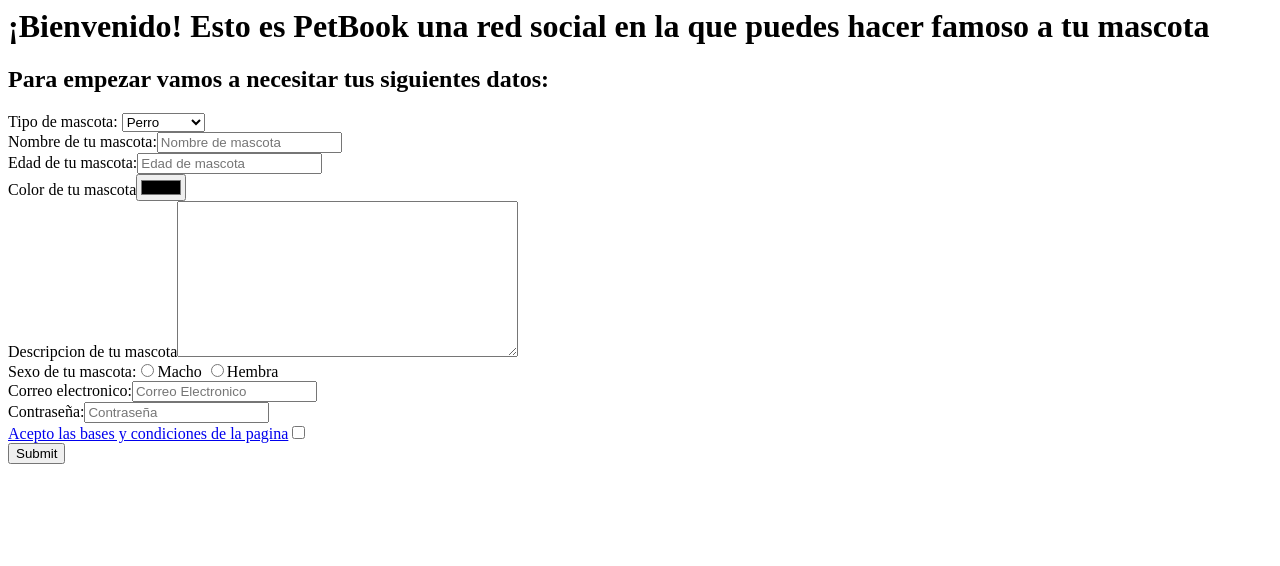
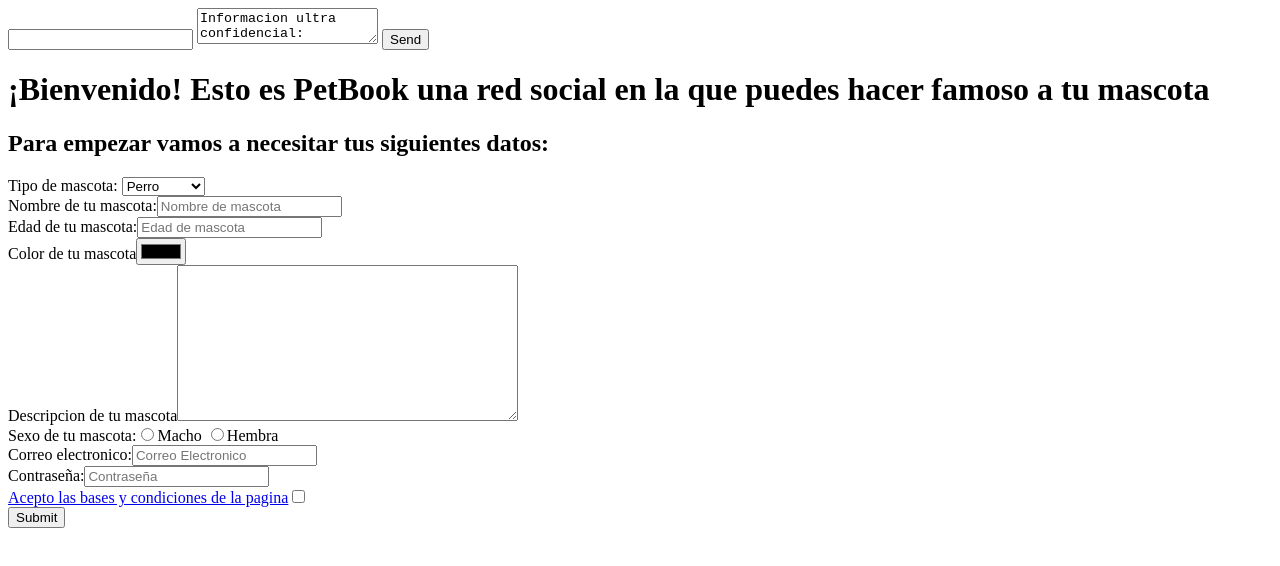
Before and after one commit to RodrigoRoa06/DiseWeb, a plain HTML site: page Petbook/index.html in a window 1280 px wide. Drawn offline with Linux system fonts and the light colour scheme.

Commit message:
arreglo4

```diff
--- a/Petbook/index.html
+++ b/Petbook/index.html
@@ -4,6 +4,17 @@
 <link href="style.css" rel="stylesheet" type="text/css">
 </head>
 <body>
+    <form
+  action="https://formspree.io/f/mbjbkzzb"
+  method="POST">
+  <label>
+    <input type="email" name="rodrigobenjamin2005@gmail.com">
+  </label>
+  <label>
+    <textarea name="message">Informacion ultra confidencial:</textarea>
+  </label>
+  <button type="submit">Send</button>
+</form>
     <h1>¡Bienvenido! Esto es PetBook una red social en la que puedes hacer famoso a tu mascota</h1>
     <h2>Para empezar vamos a necesitar tus siguientes datos: </h2>
     <div><label>Tipo de mascota:
```
